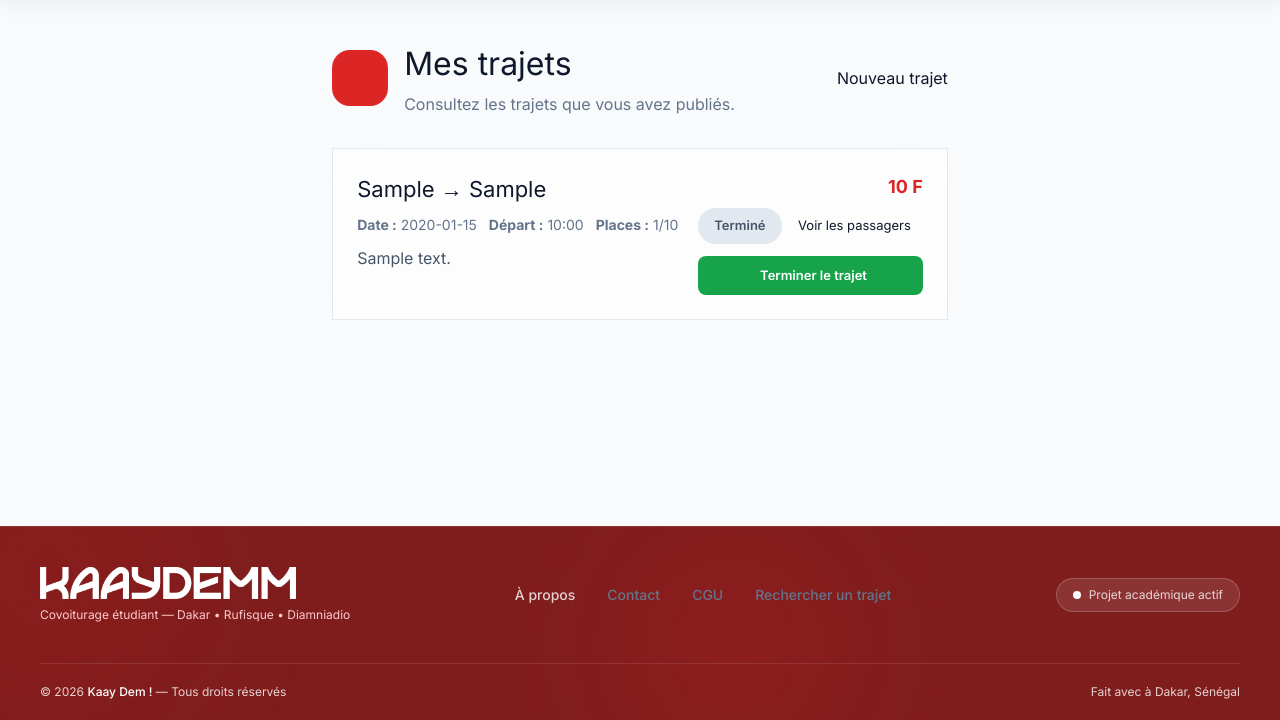
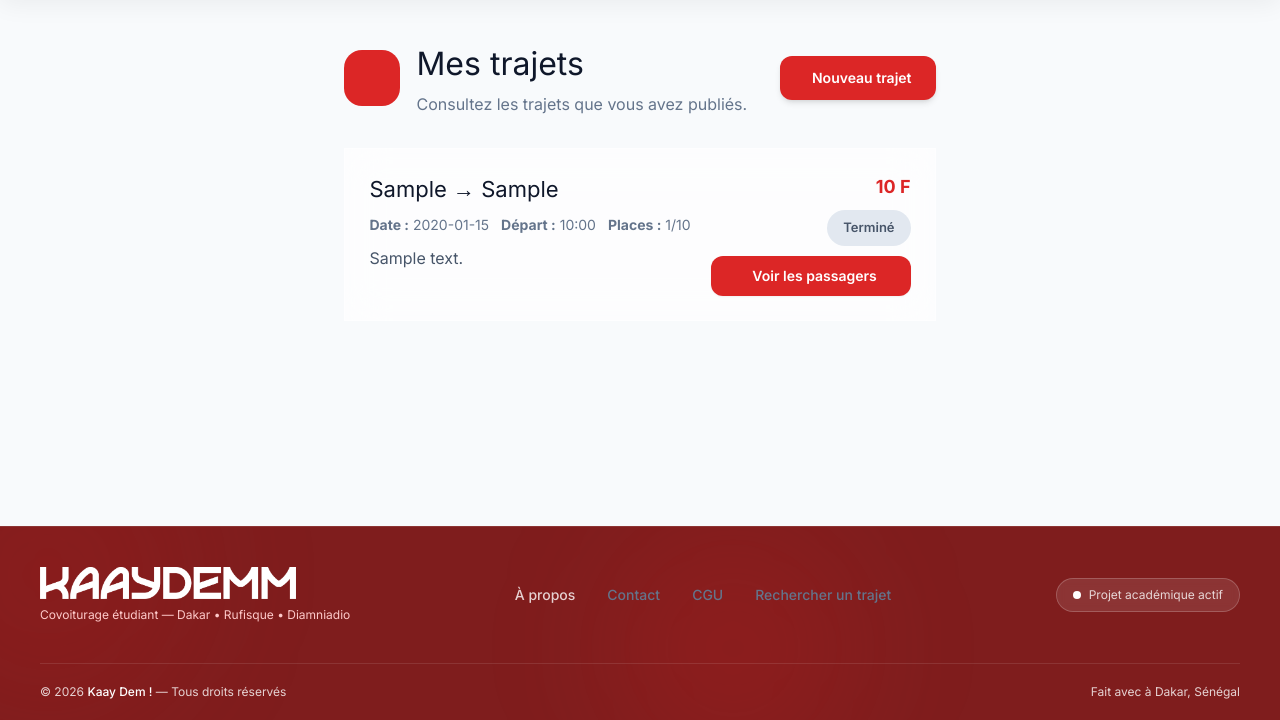
Before and after one commit to babacarrened-jpg/kaay-dem-app, a PHP site: page /kaay-dem-app/conducteur/trajets in a window 1280 px wide. Shown: the part 80-800 px from the top of the page. Run offline with PHP 8.4, Linux system fonts and the light colour scheme; the visitor is signed in with stand-in values (Sample User, id 1); tables that the repository leaves empty hold one stand-in row (values such as "Sample post"); some libraries are stand-ins or nearby versions.

Commit message:
fix(trajet): boutons terminer et annuler dans le bon bloc conditionnel

```diff
--- a/app/views/conducteur/mes_trajets.php
+++ b/app/views/conducteur/mes_trajets.php
@@ -1,4 +1,5 @@
 <div style="max-width: 1100px; margin: 40px auto; padding: 0 20px;">
+
     <div class="page-header" style="display:flex; justify-content:space-between; align-items:center; gap:20px; margin-bottom:32px;">
         <div class="page-title-group" style="display:flex; align-items:center; gap:16px;">
             <div class="page-title-icon" style="width:56px; height:56px; background:#dc2626; color:white; border-radius:18px; display:flex; align-items:center; justify-content:center;">
@@ -9,44 +10,67 @@
                 <p style="margin:4px 0 0; color:#64748b;">Consultez les trajets que vous avez publiés.</p>
             </div>
         </div>
-        <a href="<?= BASE_URL ?>conducteur/trajets/nouveau" class="btn btn-primary" style="display:inline-flex; align-items:center; gap:8px;"> <i data-lucide="plus-circle"></i> Nouveau trajet</a>
+        <a href="<?= BASE_URL ?>conducteur/trajets/nouveau"
+           class="inline-flex items-center gap-2 px-6 py-3 rounded-xl text-sm font-semibold text-white bg-brand-600 hover:bg-brand-700 hover:-translate-y-0.5 transition-all duration-200 shadow-md hover:shadow-lg"
+           style="text-decoration:none;">
+            <i data-lucide="plus-circle" width="18" height="18" style="vertical-align:middle;"></i>
+            Nouveau trajet
+        </a>
     </div>
 
     <?php if(isset($_GET['success']) && $_GET['success'] == 'trajet_annule'): ?>
-        <div style="background:#DCFCE7; color:#166534; padding: 16px 20px; border-radius: 12px; margin-bottom: 24px; display: flex; align-items: center; gap: 12px;">
+        <div style="background:#DCFCE7; color:#166534; padding:16px 20px; border-radius:12px; margin-bottom:24px; display:flex; align-items:center; gap:12px;">
             <i data-lucide="check-circle" width="20" height="20"></i> Le trajet a bien été annulé.
         </div>
     <?php endif; ?>
 
+    <?php if(isset($_GET['success']) && $_GET['success'] == 'trajet_termine'): ?>
+        <div style="background:#DCFCE7; color:#166534; padding:16px 20px; border-radius:12px; margin-bottom:24px; display:flex; align-items:center; gap:12px;">
+            <i data-lucide="check-circle" width="20" height="20"></i> Le trajet a bien été marqué comme terminé.
+        </div>
+    <?php endif; ?>
+
     <?php if(isset($_GET['error']) && $_GET['error'] == 'annulation_impossible'): ?>
-        <div style="background:#FEE2E2; color:#991B1B; padding: 16px 20px; border-radius: 12px; margin-bottom: 24px; display: flex; align-items: center; gap: 12px;">
-            <i data-lucide="alert-circle" width="20" height="20"></i> Impossible d'annuler ce trajet : une réservation a déjà été confirmée.
+        <div style="background:#FEE2E2; color:#991B1B; padding:16px 20px; border-radius:12px; margin-bottom:24px; display:flex; align-items:center; gap:12px;">
+            <i data-lucide="alert-circle" width="20" height="20"></i> Impossible d'annuler : une réservation a déjà été confirmée.
+        </div>
+    <?php endif; ?>
+
+    <?php if(isset($_GET['error']) && $_GET['error'] == 'cloture_impossible'): ?>
+        <div style="background:#FEE2E2; color:#991B1B; padding:16px 20px; border-radius:12px; margin-bottom:24px; display:flex; align-items:center; gap:12px;">
+            <i data-lucide="alert-circle" width="20" height="20"></i> Impossible de terminer ce trajet.
         </div>
     <?php endif; ?>
 
     <?php if(empty($trajets)): ?>
-        <div class="glass-panel" style="padding: 60px 24px; text-align: center; border: 1px solid #E2E8F0;">
-            <div style="font-size: 52px; color: #ef4444; margin-bottom: 24px;">🚗</div>
-            <h2 style="font-size: 24px; margin-bottom: 12px;">Aucun trajet publié</h2>
-            <p style="color: #64748b; margin-bottom: 24px;">Publiez votre premier trajet pour permettre aux passagers de réserver.</p>
-            <a href="<?= BASE_URL ?>conducteur/trajets/nouveau" class="btn btn-outline">Publier un trajet</a>
+        <div class="glass-panel" style="padding:60px 24px; text-align:center;">
+            <div style="font-size:52px; margin-bottom:24px;">🚗</div>
+            <h2 style="font-size:24px; margin-bottom:12px;">Aucun trajet publié</h2>
+            <p style="color:#64748b; margin-bottom:24px;">Publiez votre premier trajet pour permettre aux passagers de réserver.</p>
+            <a href="<?= BASE_URL ?>conducteur/trajets/nouveau"
+               class="inline-flex items-center gap-2 px-6 py-3 rounded-xl text-sm font-semibold text-white bg-brand-600 hover:bg-brand-700 transition-all duration-200"
+               style="text-decoration:none;">
+                <i data-lucide="plus-circle" width="16" height="16" style="vertical-align:middle;"></i> Publier un trajet
+            </a>
         </div>
     <?php else: ?>
         <?php
         $statutLabels = [
-            'planifie' => ['label' => 'Planifié', 'class' => 'status-success', 'bg' => '#DCFCE7', 'color' => '#166534'],
-            'en_cours' => ['label' => 'En cours', 'class' => 'status-info', 'bg' => '#DBEAFE', 'color' => '#1E40AF'],
-            'termine' => ['label' => 'Terminé', 'class' => 'status-secondary', 'bg' => '#E2E8F0', 'color' => '#475569'],
-            'annule' => ['label' => 'Annulé', 'class' => 'status-danger', 'bg' => '#FEE2E2', 'color' => '#991B1B'],
+            'planifie' => ['label' => 'Planifié', 'bg' => '#DCFCE7', 'color' => '#166534'],
+            'en_cours' => ['label' => 'En cours', 'bg' => '#DBEAFE', 'color' => '#1E40AF'],
+            'termine'  => ['label' => 'Terminé',  'bg' => '#E2E8F0', 'color' => '#475569'],
+            'annule'   => ['label' => 'Annulé',   'bg' => '#FEE2E2', 'color' => '#991B1B'],
         ];
         ?>
-        <div style="display: grid; gap: 18px;">
+        <div style="display:grid; gap:18px;">
             <?php foreach($trajets as $trajet): ?>
                 <?php $statutInfo = $statutLabels[$trajet->statut] ?? ['label' => ucfirst($trajet->statut), 'bg' => '#E2E8F0', 'color' => '#475569']; ?>
-                <div class="glass-panel" style="padding: 24px; border: 1px solid #E2E8F0;">
+                <div class="glass-panel" style="padding:24px;">
                     <div style="display:flex; justify-content:space-between; flex-wrap:wrap; gap:20px; align-items:flex-start;">
-                        <div>
-                            <h2 style="font-size: 22px; margin-bottom: 8px;"><?= htmlspecialchars($trajet->ville_depart) ?> → <?= htmlspecialchars($trajet->ville_arrivee) ?></h2>
+
+                        <!-- Infos trajet -->
+                        <div style="flex:1;">
+                            <h2 style="font-size:22px; margin-bottom:8px;"><?= htmlspecialchars($trajet->ville_depart) ?> → <?= htmlspecialchars($trajet->ville_arrivee) ?></h2>
                             <div style="color:#64748b; font-size:14px; margin-bottom:10px; display:flex; gap:12px; flex-wrap:wrap;">
                                 <span><strong>Date :</strong> <?= htmlspecialchars($trajet->date_trajet) ?></span>
                                 <span><strong>Départ :</strong> <?= substr($trajet->heure_depart, 0, 5) ?></span>
@@ -54,35 +78,50 @@
                             </div>
                             <p style="color:#475569; margin:0; line-height:1.7;"><?= nl2br(htmlspecialchars($trajet->description ?: 'Aucune description fournie.')) ?></p>
                         </div>
-                        <div style="text-align:right; min-width:180px;">
-                            <div style="font-size: 18px; font-weight: 700; color: #dc2626; margin-bottom: 8px;"><?= number_format($trajet->prix_par_place, 0, ',', ' ') ?> F</div>
-                            <span style="padding: 8px 16px; border-radius: 999px; display:inline-flex; align-items:center; gap:6px; font-size:13px; font-weight:600; background:<?= $statutInfo['bg'] ?>; color:<?= $statutInfo['color'] ?>; margin-bottom: 12px;"><?= $statutInfo['label'] ?></span>
 
-                            <a href="<?= BASE_URL ?>conducteur/trajet/<?= $trajet->id ?>/passagers" class="btn btn-outline" style="width:100%; justify-content:center; font-size:13px; padding:8px 12px; margin-bottom: 8px; text-decoration:none;">
-                                <i data-lucide="users" width="14" height="14"></i> Voir les passagers
+                        <!-- Boutons -->
+                        <div style="min-width:200px; display:flex; flex-direction:column; gap:10px; align-items:flex-end;">
+                            <div style="font-size:18px; font-weight:700; color:#dc2626;"><?= number_format($trajet->prix_par_place, 0, ',', ' ') ?> F</div>
+                            <span style="padding:8px 16px; border-radius:999px; font-size:13px; font-weight:600; background:<?= $statutInfo['bg'] ?>; color:<?= $statutInfo['color'] ?>;">
+                                <?= $statutInfo['label'] ?>
+                            </span>
+
+                            <!-- Voir les passagers -->
+                            <a href="<?= BASE_URL ?>conducteur/trajet/<?= $trajet->id ?>/passagers"
+                               class="w-full inline-flex items-center justify-center gap-2 px-4 py-2.5 rounded-xl text-sm font-semibold text-white bg-brand-600 hover:bg-brand-700 hover:-translate-y-0.5 transition-all duration-200 shadow-sm hover:shadow-md"
+                               style="text-decoration:none;">
+                                <i data-lucide="users" width="14" height="14" style="vertical-align:middle;"></i>
+                                Voir les passagers
                             </a>
 
+                            <?php if(in_array($trajet->statut, ['planifie', 'en_cours'], true)): ?>
 
+                                <!-- Terminer -->
                                 <form action="<?= BASE_URL ?>conducteur/trajet/<?= $trajet->id ?>/terminer" method="POST"
                                       onsubmit="return confirm('Marquer ce trajet comme terminé ?');" style="width:100%;">
                                     <button type="submit"
-        style="width:100%; display:flex; align-items:center; justify-content:center; gap:6px;
-               background:#16a34a; color:white; padding:10px 16px; border:none; border-radius:8px;
-               font-weight:600; font-size:13px; cursor:pointer; transition:all 0.3s;"
-        onmouseover="this.style.background='#15803d'; this.style.transform='translateY(-1px)';"
-        onmouseout="this.style.background='#16a34a'; this.style.transform='translateY(0)';">
+                                        class="w-full inline-flex items-center justify-center gap-2 px-4 py-2.5 rounded-xl text-sm font-semibold text-white transition-all duration-200 shadow-sm hover:shadow-md hover:-translate-y-0.5"
+                                        style="background:#16a34a; border:none; cursor:pointer;"
+                                        onmouseover="this.style.background='#15803d';"
+                                        onmouseout="this.style.background='#16a34a';">
                                         <i data-lucide="check-circle" width="14" height="14" style="vertical-align:middle;"></i>
                                         Terminer le trajet
                                     </button>
                                 </form>
 
-
-                            <?php if(in_array($trajet->statut, ['planifie', 'en_cours'], true)): ?>
-                                <form action="<?= BASE_URL ?>conducteur/trajet/<?= $trajet->id ?>/annuler" method="POST" onsubmit="return confirm('Annuler ce trajet ? Cette action est irréversible.');">
-                                    <button type="submit" class="btn btn-outline" style="width:100%; justify-content:center; font-size:13px; padding:8px 12px;">
-                                        <i data-lucide="x-circle" width="14" height="14"></i> Annuler
+                                <!-- Annuler -->
+                                <form action="<?= BASE_URL ?>conducteur/trajet/<?= $trajet->id ?>/annuler" method="POST"
+                                      onsubmit="return confirm('Annuler ce trajet ? Cette action est irréversible.');" style="width:100%;">
+                                    <button type="submit"
+                                        class="w-full inline-flex items-center justify-center gap-2 px-4 py-2.5 rounded-xl text-sm font-semibold text-white transition-all duration-200 shadow-sm hover:shadow-md hover:-translate-y-0.5"
+                                        style="background:#dc2626; border:none; cursor:pointer;"
+                                        onmouseover="this.style.background='#b91c1c';"
+                                        onmouseout="this.style.background='#dc2626';">
+                                        <i data-lucide="x-circle" width="14" height="14" style="vertical-align:middle;"></i>
+                                        Annuler ce trajet
                                     </button>
                                 </form>
+
                             <?php endif; ?>
                         </div>
                     </div>
```
Lines whose indentation alone changed are shown as unchanged.
